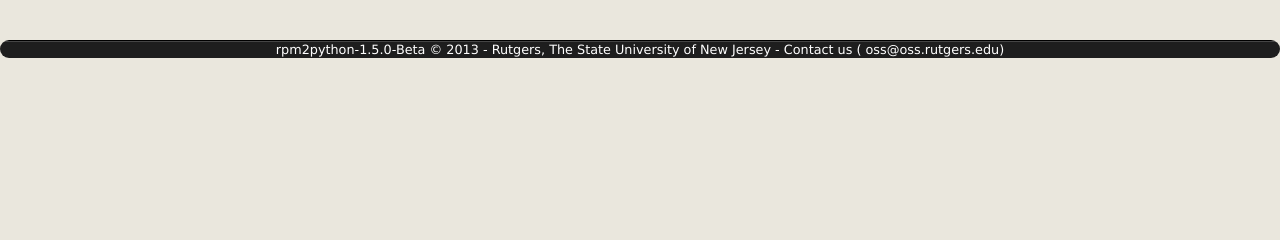
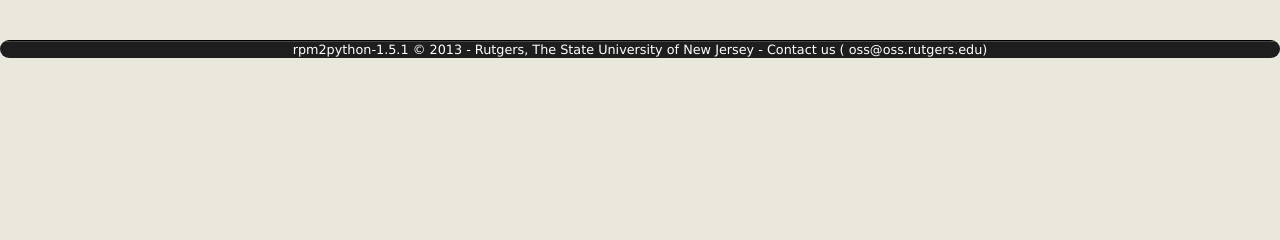
Before and after one commit to oss/rpm2python, a Flask app: page / in a window 1280 px wide. Shown: the part 289-529 px from the top of the page. Run offline with Flask 2, Linux system fonts and the light colour scheme; data that the repository does not hold is empty; parts of the project's set-up code (start-up, migrations or seed data) failed here and were passed over.

Commit message:
Changed version number

```diff
--- a/rpm2python/templates/base.html
+++ b/rpm2python/templates/base.html
@@ -145,7 +145,7 @@
         </div>
         {% block content %}{% endblock %}
         <div id="footer">
-            rpm2python-1.5.0-Beta © 2013 -
+            rpm2python-1.5.1 © 2013 -
             <a href="http://www.rutgers.edu">Rutgers, The State University of New Jersey</a> - Contact us (
             <a href="mailto:oss@oss.rutgers.edu">oss@oss.rutgers.edu</a>)
         </div>
```
